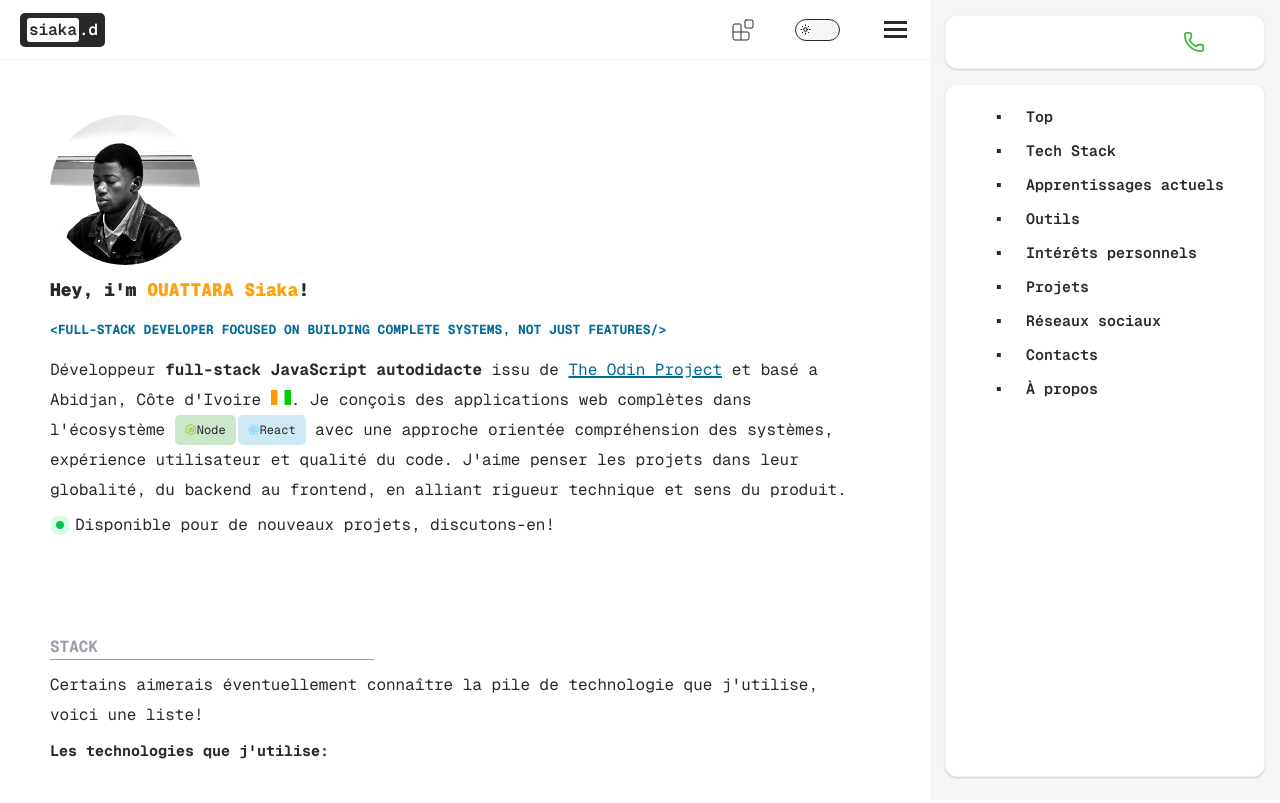
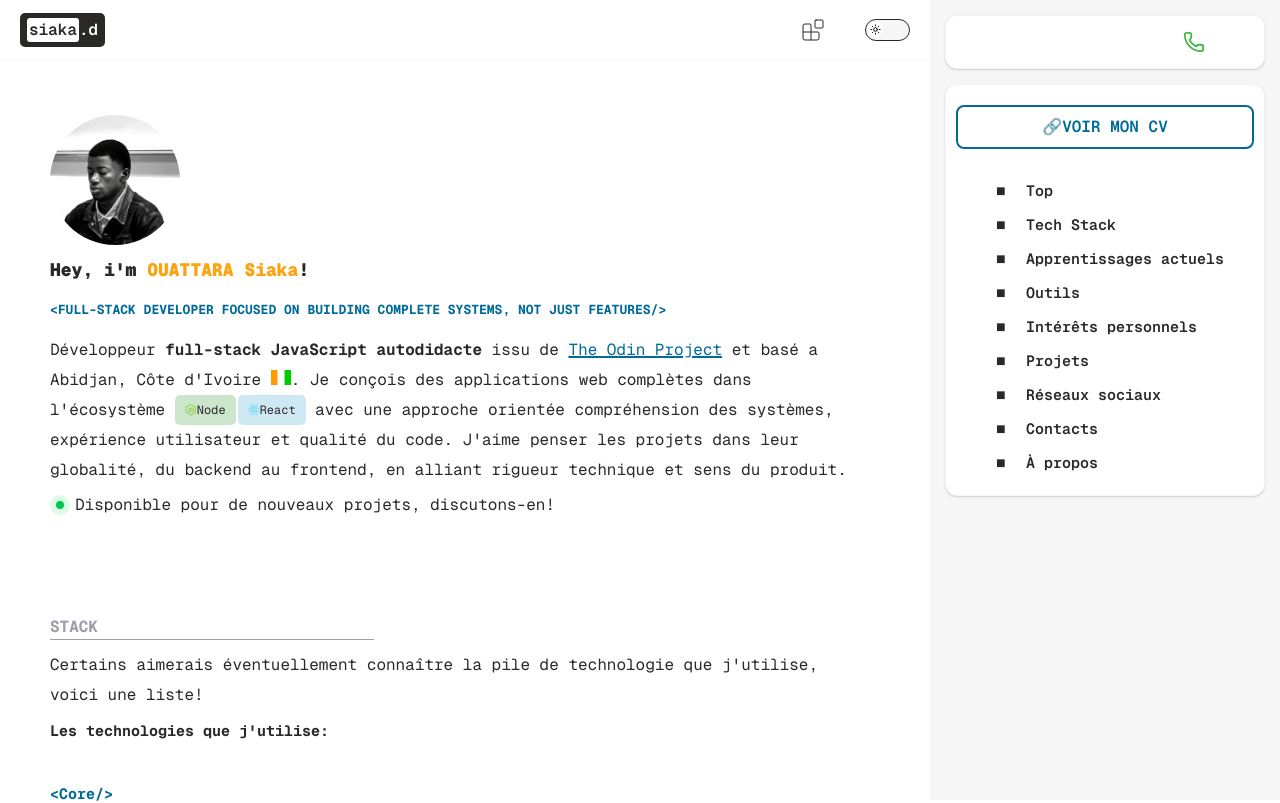
Before and after one commit to chacka1315/personal-site, a React (Vite) app: page / in a window 1280 px wide. Shown: the top 803 px of the page. Built offline with nearby package versions, Linux system fonts and the light colour scheme; some icons are missing.

Commit message:
Add link to my resume.

```diff
--- a/src/components/layout/NavLinks.jsx
+++ b/src/components/layout/NavLinks.jsx
@@ -64,6 +64,14 @@ function NavLinks({ onLinkClick, menuIsOpen }) {
             : { backgroundColor: '#fff' }
         }
       >
+        <a
+          href="https://res.cloudinary.com/deeklaav9/image/upload/v1766627672/Siaka_Resume_uwim97.pdf"
+          rel="noopener noreferrer"
+          target="_blank"
+          className={styles['resume-link']}
+        >
+          Voir mon CV
+        </a>
         <ul>{navList}</ul>
       </nav>
     </>
--- a/src/components/layout/layout.module.css
+++ b/src/components/layout/layout.module.css
@@ -212,6 +212,8 @@ nav {
   box-shadow: 0px 1px 2px 0px rgb(52, 52, 52, 0.2);
   border-radius: 12px;
   display: flex;
+  max-width: 600px;
+  width: 100%;
 }
 
 .contacts {
@@ -222,9 +224,29 @@ nav {
 nav {
   padding: 20px 10px;
   gap: 10px;
-  height: 90%;
+  height: fit-content;
+  flex-direction: column;
 }
 
+.resume-link {
+  width: 100%;
+  text-align: center;
+  margin-bottom: 20px;
+  color: var(--color-orange-500);
+  color: var(--links-color);
+  font-weight: 600;
+  text-transform: uppercase;
+  padding: 8px 0;
+  border-radius: 8px;
+  border: 2px solid var(--links-color);
+}
+
+.resume-link:hover {
+  border: double;
+}
+.resume-link::before {
+  content: '🔗';
+}
 nav ul {
   display: flex;
   flex-direction: column;
@@ -246,7 +268,7 @@ nav ul li {
 }
 
 nav ul li::before {
-  content: '▪';
+  content: '■';
   font-weight: 900;
   font-size: 16px;
 }
@@ -325,7 +347,6 @@ footer div {
 /* mobile menu*/
 .mobile-menu {
   height: calc(100vh - 60px);
-
   position: fixed;
   top: 60px;
   flex-direction: column;
@@ -333,6 +354,7 @@ footer div {
   padding: 15px;
   width: 100vw;
   z-index: 99;
+  align-items: center;
 }
 
 .show-mobile-menu {
@@ -349,13 +371,6 @@ footer div {
 .mobile-menu nav ul {
   list-style-type: none;
   font-weight: 600;
-  font-size: 20px;
-}
-
-.mobile-menu nav,
-.mobile-menu .contacts {
-  box-shadow: none;
-  height: fit-content;
 }
 
 @keyframes show-menu {
@@ -379,10 +394,14 @@ footer div {
   .mobile-menu {
     display: none;
   }
+  .hamburger-container {
+    display: none;
+  }
 }
+
 @media (max-width: 600px) {
   .header {
-    padding: 0 10px;
+    padding: 0 15px;
   }
 
   .header .buttons {
--- a/src/components/presentation/presentation.module.css
+++ b/src/components/presentation/presentation.module.css
@@ -19,8 +19,8 @@
   background-color: rgb(0, 128, 0, 0.2);
 }
 .intro > img {
-  width: 150px;
-  height: 150px;
+  width: 130px;
+  height: 130px;
   border-radius: 50%;
   object-fit: cover;
 }
```
